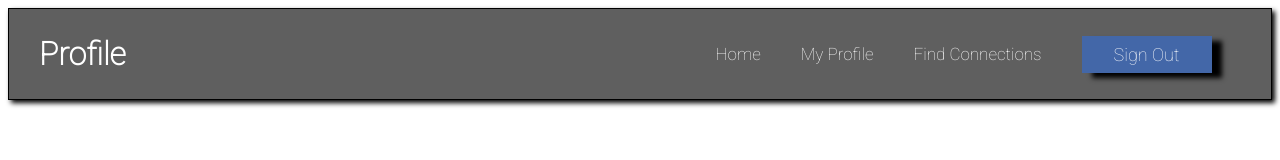
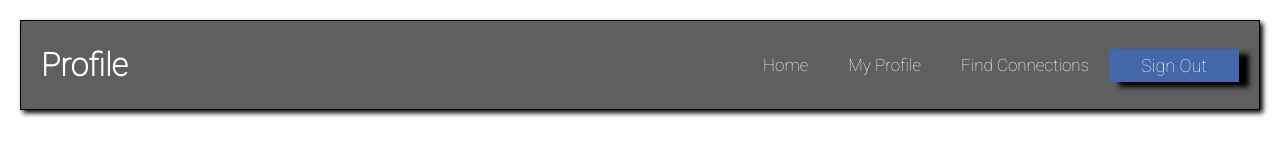
Before and after one commit to Jacob-WAC/Flex_Navbar, a plain HTML site: page index.html in a window 1280 px wide. Drawn offline with Linux system fonts and the light colour scheme.

Commit message:
Final/Flex_Navbar

```diff
--- a/index.html
+++ b/index.html
@@ -17,9 +17,9 @@
     <div class="nav">
       <h1 class="nav-title">Profile</h1>
       <ul class="nav-links">
-        <li><a href="#" class="links">Home</a></li>
-        <li><a href="#" class="links">My Profile</a></li>
-        <li><a href="#" class="links">Find Connections</a></li>
+        <li><a href="#">Home</a></li>
+        <li><a href="#" class="active">My Profile</a></li>
+        <li><a href="#">Find Connections</a></li>
         <li><button class="btn">Sign Out</button></li>
       </ul>
     </div>
--- a/style.css
+++ b/style.css
@@ -1,51 +1,55 @@
 * {
   font-family: "Roboto", sans-serif;
+  margin: 0;
+  padding: 0;
+  box-sizing: border-box;
 }
 
 .nav {
   background: rgb(95, 95, 95);
-  display: flex;
-  align-items: center;
   height: 90px;
   border: 1px solid black;
   box-shadow: 3px 3px 5px black;
+  display: flex;
+  justify-content: space-between;
+  margin: 20px 20px;
 }
 
 .nav-title {
-  margin: 30px 30px 30px 30px;
-  color: white;
-  padding-right: 500px;
+  color: rgb(255, 255, 255);
+  /* not sure why but this is the only way to get this to look right. */
+  padding-top: 25px;
+  padding-left: 20px;
 }
 
 .nav-links {
   display: flex;
   align-items: center;
+  margin: 20px;
 }
 
 ul li {
   border: 0px solid black;
   list-style-type: none;
-  margin: 20px;
-  padding: 0;
 }
 
-.links {
+li a {
   text-decoration: none;
-  color: white;
+  color: rgb(255, 255, 255);
   font-size: 17px;
+  margin: 20px;
 }
 
-.btn {
+button {
   background-color: rgb(67, 103, 168);
   border: 0px solid rgb(0, 0, 0);
   color: rgb(255, 255, 255);
-  padding: 8px 32px;
+  padding: 6px 32px;
   font-size: 18px;
-  margin: 0px;
   box-shadow: 10px 5px 5px black;
 }
 
-.btn:active {
+button:active {
   transition: 0.2s;
   background-color: white;
   color: rgb(11, 79, 204);
```
